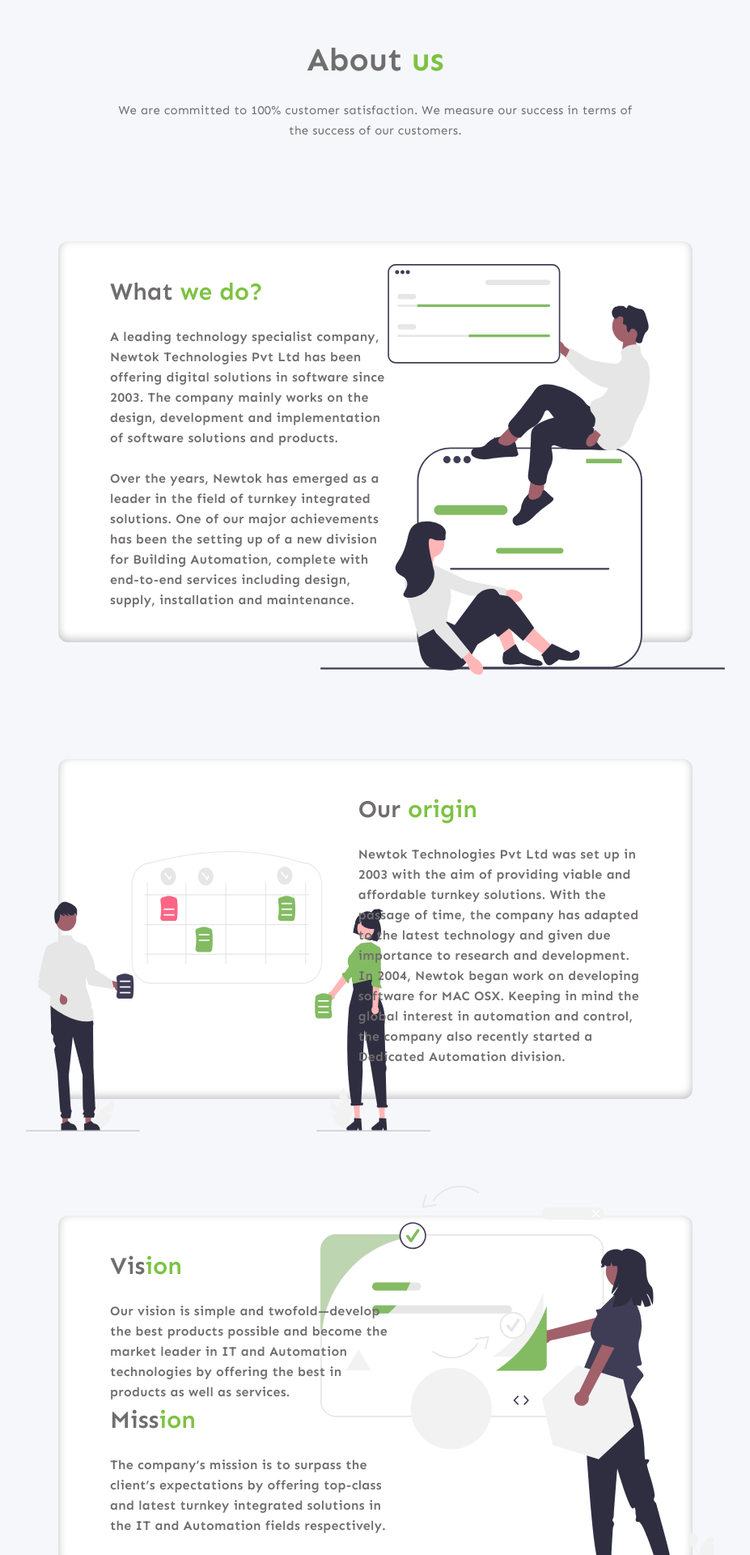
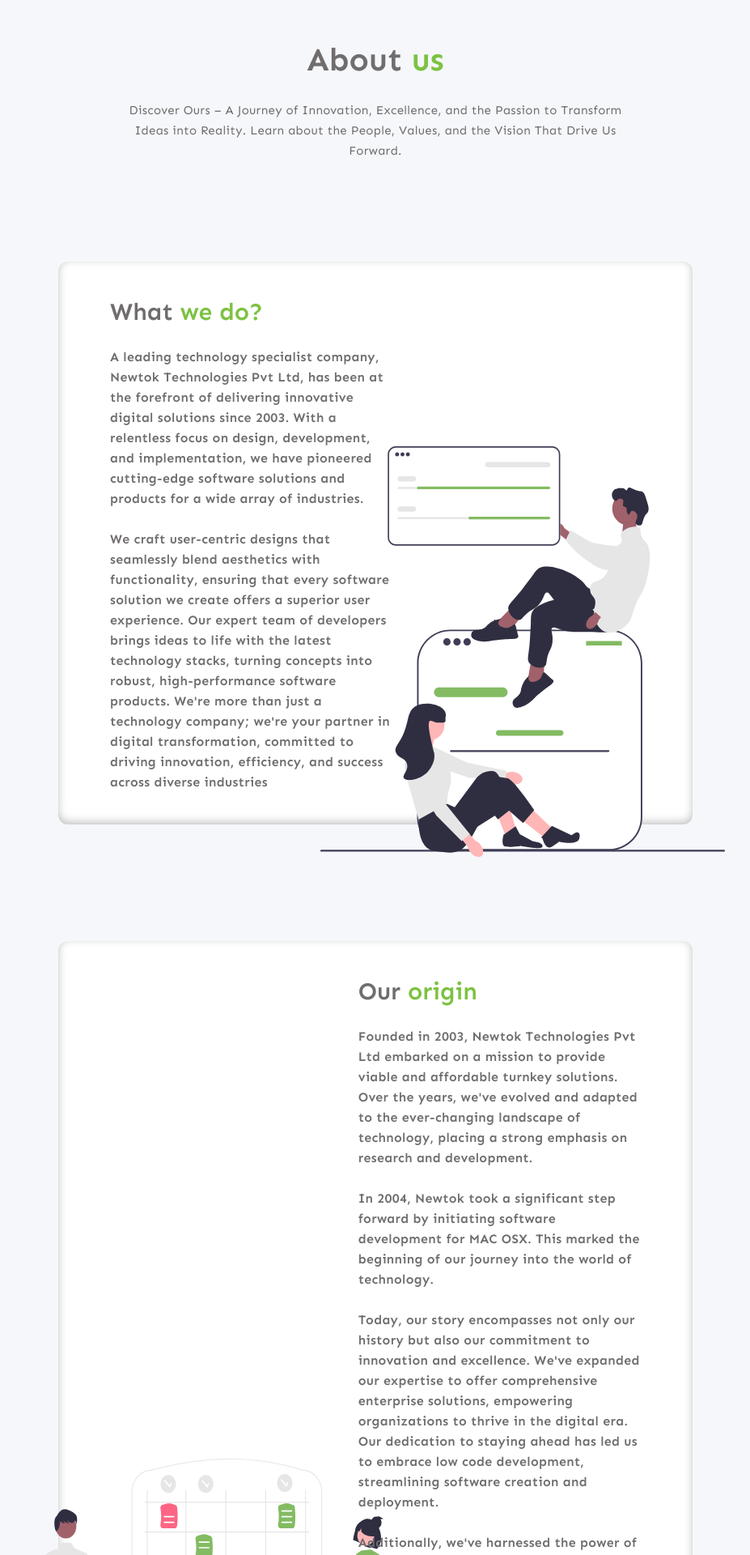
Before and after one commit to NewTokTech/NewTok, a Next.js app: page /about in a window 1280 px wide. Shown: the part 120-2040 px from the top of the page at 81% size, without its empty margins (176-1103 px from the left). Built offline with nearby package versions, Linux system fonts and the light colour scheme.

Commit message:
shibil:updates

```diff
--- a/src/app/about/page.tsx
+++ b/src/app/about/page.tsx
@@ -1,3 +1,4 @@
+/* eslint-disable react/no-unescaped-entities */
 import { Metadata } from "next";
 import Image from "next/image";
 import React from "react";
@@ -19,12 +20,11 @@
         </h1>
         <div className="flex justify-center">
           <p className="text-secondary lg:text-[15px] mt-5 mb-5 text-center max-w-screen-sm">
-              We are committed to 100% customer satisfaction. We measure our
-              success in terms of the success of our customers.
+            Discover Ours – A Journey of Innovation, Excellence, and the Passion to Transform Ideas into Reality. Learn about the People, Values, and the Vision That Drive Us Forward.
           </p>
         </div>
 
-        <div className="relative py-10 my-16 lg:mx-52 ">
+        <div className="relative py-10 my-16 lg:mx-52">
           <div
             className="lg:mx-10 rounded-xl bg-white about text-secondary"
             style={{ boxShadow: "0px -3px 11px 0px rgba(0, 0, 0, 0.25) inset" }}
@@ -36,7 +36,7 @@
                   alt="about 1"
                   width={500}
                   height={500}
-                  className="absolute right-0 bottom-0 z-40 overflow-visible"
+                  className="absolute right-0 bottom-0 z-40 overflow-visible lg:opacity-100 opacity-10"
                 />
 
                 <div className="md:7/12 lg:w-7/12 p-10">
@@ -47,19 +47,11 @@
                   <div className="flex flex-col justify-center align-center items-center text-secondary z-50 relative">
                     <div className="">
                       <p className="font-semibold text-secondary text-[16px]">
-                        A leading technology specialist company, Newtok
-                        Technologies Pvt Ltd has been offering digital solutions
-                        in software since 2003. The company mainly works on the
-                        design, development and implementation of software
-                        solutions and products.
+                        A leading technology specialist company, Newtok Technologies Pvt Ltd, has been at the forefront of delivering innovative digital solutions since 2003. With a relentless focus on design, development, and implementation, we have pioneered cutting-edge software solutions and products for a wide array of industries.
                         <br />
                         <br />
-                        Over the years, Newtok has emerged as a leader in the
-                        field of turnkey integrated solutions. One of our major
-                        achievements has been the setting up of a new division
-                        for Building Automation, complete with end-to-end
-                        services including design, supply, installation and
-                        maintenance.
+                        We craft user-centric designs that seamlessly blend aesthetics with functionality, ensuring that every software solution we create offers a superior user experience. Our expert team of developers brings ideas to life with the latest technology stacks, turning concepts into robust, high-performance software products.
+                        We're more than just a technology company; we're your partner in digital transformation, committed to driving innovation, efficiency, and success across diverse industries
                         {/* <br />
                         <br />
                         Newtok mainly provides turnkey services for residential
@@ -89,7 +81,7 @@
                   alt="about 1"
                   width={500}
                   height={500}
-                  className="absolute left-0 bottom-0 z-40 overflow-visible"
+                  className="absolute left-0 bottom-0 z-40 overflow-visible lg:opacity-100 opacity-10"
                 />
 
                 <div className="md:7/12 lg:w-7/12 p-10">
@@ -100,15 +92,16 @@
                   <div className="flex flex-col justify-center align-center items-center text-secondary z-50 relative">
                     <div className="">
                       <p className="font-semibold text-secondary text-[16px]">
-                        Newtok Technologies Pvt Ltd was set up in 2003 with the
-                        aim of providing viable and affordable turnkey
-                        solutions. With the passage of time, the company has
-                        adapted to the latest technology and given due
-                        importance to research and development. In 2004, Newtok
-                        began work on developing software for MAC OSX. Keeping
-                        in mind the global interest in automation and control,
-                        the company also recently started a Dedicated Automation
-                        division.
+                        <span>Founded in 2003, Newtok Technologies Pvt Ltd embarked on a mission to provide viable and affordable turnkey solutions. Over the years, we've evolved and adapted to the ever-changing landscape of technology, placing a strong emphasis on research and development.</span>
+                        <br />
+                       <br />
+                        <span>In 2004, Newtok took a significant step forward by initiating software development for MAC OSX. This marked the beginning of our journey into the world of technology.</span>
+                        <br />
+                       <br />
+                        <span>Today, our story encompasses not only our history but also our commitment to innovation and excellence. We've expanded our expertise to offer comprehensive enterprise solutions, empowering organizations to thrive in the digital era. Our dedication to staying ahead has led us to embrace low code development, streamlining software creation and deployment.</span>
+                       <br />
+                       <br />
+                       <span>Additionally, we've harnessed the power of Artificial Intelligence (AI) to propel our clients into a future of intelligent automation and data-driven decision-making. Our origin is a testament to our drive to create a better, more efficient, and technologically advanced world</span>
                       </p>
                     </div>
                   </div>
@@ -130,7 +123,7 @@
                   alt="about 1"
                   width={500}
                   height={500}
-                  className="absolute right-0 bottom-0 z-40 overflow-visible"
+                  className="absolute right-0 bottom-0 z-40 overflow-visible lg:opacity-100 opacity-10"
                 />
 
                 <div className="md:7/12 lg:w-7/12 p-10">
@@ -142,10 +135,7 @@
                     <div className="text-secondary z-50 relative">
                       <div className="">
                         <p className="font-semibold text-secondary text-[16px]">
-                          Our vision is simple and twofold—develop the best
-                          products possible and become the market leader in IT
-                          and Automation technologies by offering the best in
-                          products as well as services.
+                        Our vision is clear and twofold — to create exceptional products and lead the IT industry by delivering unparalleled solutions and services. We aim to be the forefront innovators and the trusted choice for our clients, setting new standards of excellence in technology.
                         </p>
                       </div>
                     </div>
@@ -157,10 +147,7 @@
                       <div className="text-secondary z-50 relative">
                         <div className="">
                           <p className="font-semibold text-secondary text-[16px]">
-                            The company’s mission is to surpass the client’s
-                            expectations by offering top-class and latest
-                            turnkey integrated solutions in the IT and
-                            Automation fields respectively.
+                          Our mission is to continuously innovate and provide cutting-edge technology solutions that empower our clients to achieve their goals. We're dedicated to exceeding expectations through the delivery of top-tier products and services, setting the standard for excellence in the IT industry. Our commitment is to foster growth, build lasting relationships, and drive positive change through technology.
                           </p>
                         </div>
                       </div>
--- a/src/app/contact-us/page.tsx
+++ b/src/app/contact-us/page.tsx
@@ -22,11 +22,7 @@
         </h1>
         <div className="flex justify-center">
           <p className="px-10 lg:mx-64 text-secondary lg:text-[16px] mt-5 mb-5 text-center  ">
-            Don’t worry about it getting too long. We know your awesome ideas
-            take time to explain; the more we learn about it the better we can
-            help you out. We would love to hear all about your project. Connect
-            with us through the contact form for a free initial project
-            consultation. Contact us and see what .
+          We're here to assist you with any inquiries, feedback, or assistance you might need. Your questions and comments are important to us, and we're committed to providing a swift and helpful response. Feel free to reach out through the provided contact details or the contact form below. We look forward to hearing from you and are ready to help in any way we can.
           </p>
         </div>
       </div>
--- a/src/components/services/services.tsx
+++ b/src/components/services/services.tsx
@@ -15,8 +15,7 @@
 
         </h1>
         <p className="text-secondary lg:text-[18px] mt-5 mb-5 text-center font-semibold">
-          We have been working with some Fortune{" "}
-          <br className="lg:hidden block" /> 500+ clients
+        Driving Innovation and Efficiency in Every Project.
         </p>
         <div className=" mx-auto flex justify-center md:my-16">
           <div className="grid grid-cols-1 md:grid-cols-3 lg:grid-cols-3 xl:grid-cols-3 gap-5 ">
```
Also changed, not shown: src/app/portfolio/page.tsx (+15 -17 lines). Lines whose indentation alone changed are shown as unchanged.
